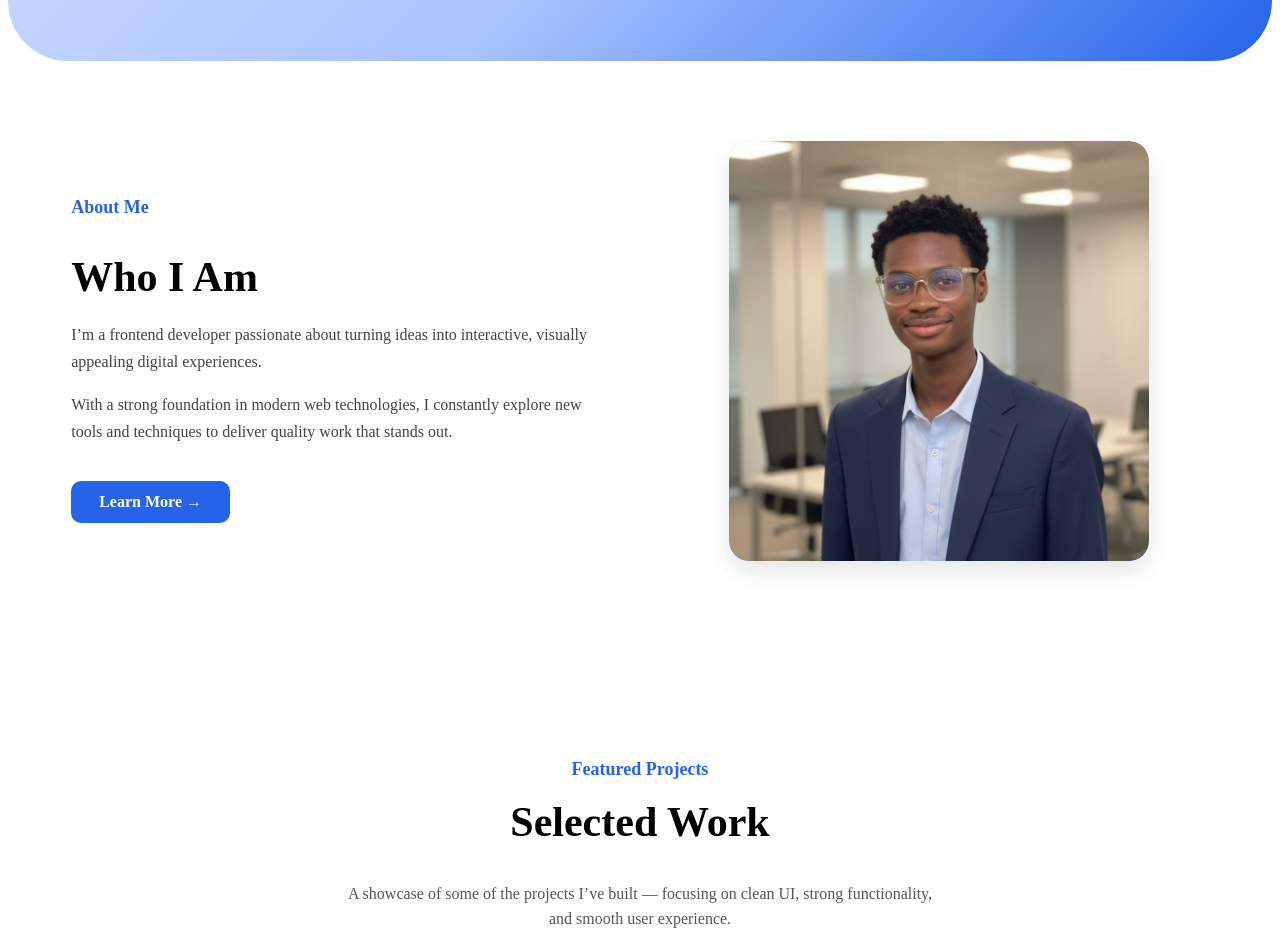
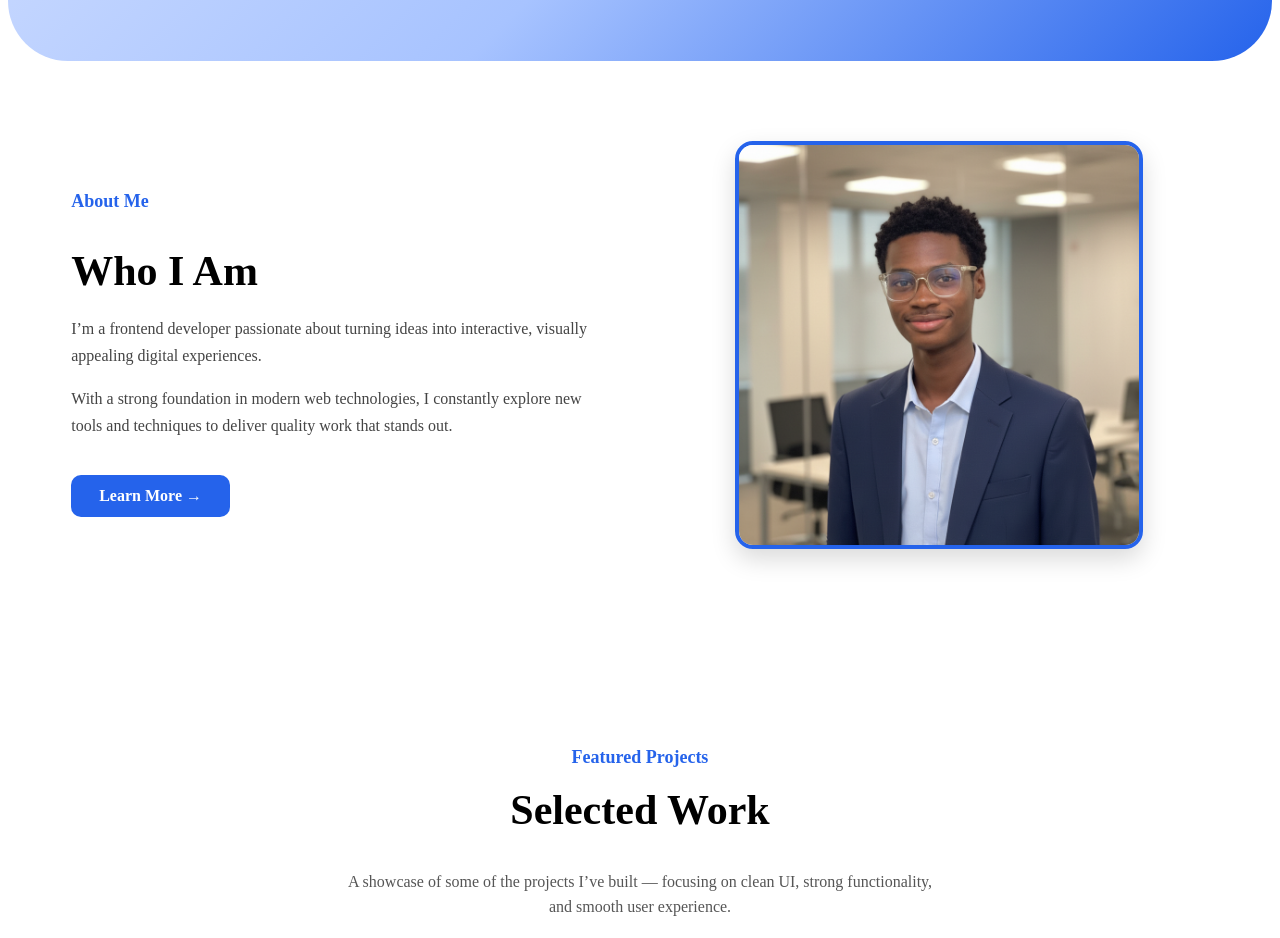
Before and after one commit to ImahWisdom/Myportfolio, a React (Vite) app: page / in a window 1280 px wide. Shown: the part 776-1714 px from the top of the page. Built offline with nearby package versions, Linux system fonts and the light colour scheme.

Commit message:
changes made

```diff
--- a/src/components/pages/Home.jsx
+++ b/src/components/pages/Home.jsx
@@ -87,15 +87,14 @@ const Home = () => {
         </div>
 
         <div className="home-about-right">
-          <div className="home-about-image">
-          <img src={img} alt="Profile" />
-          </div>
-
-        {/* <div className="about-right">
+        <div className="about-right">
           <div className="about-image-wrapper">
             <img src={img} alt="Profile" />
           </div>
-        </div> */}
+        </div>
+          {/* <div className="home-about-image">
+          <img src={img} alt="Profile" />
+          </div> */}
         </div>
       </section>
 
```
